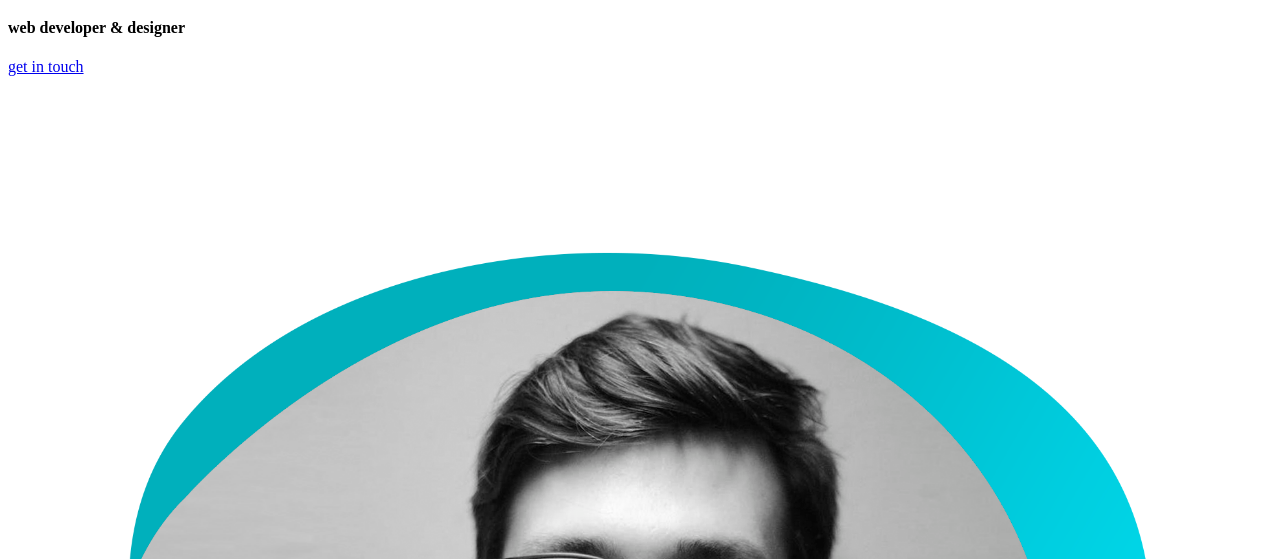
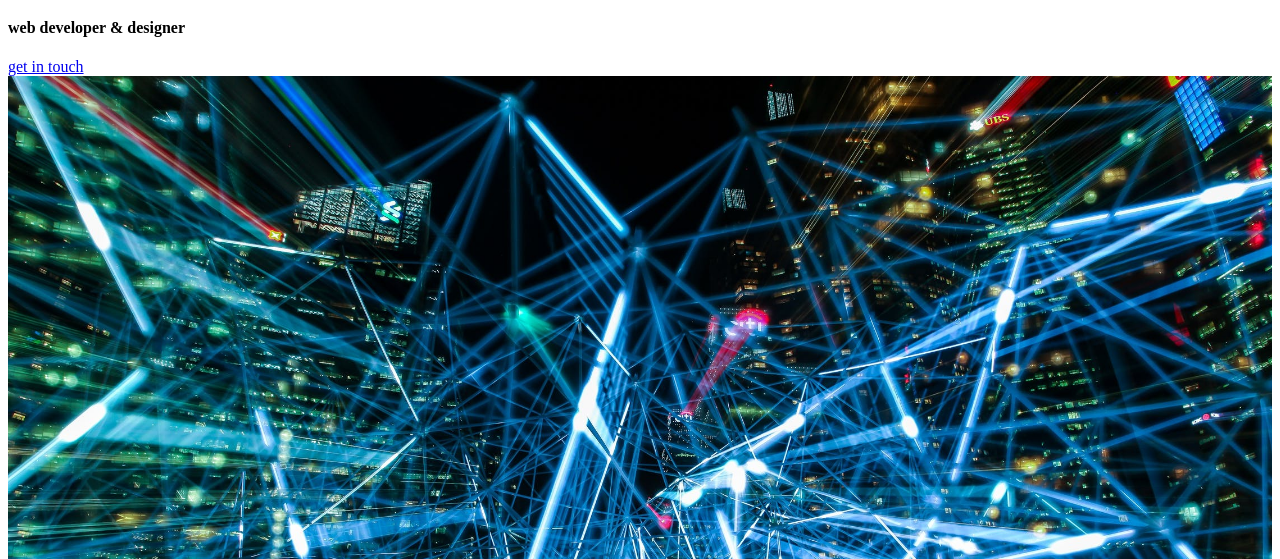
Before and after one commit to jelsonjay/digital, a Gatsby site: page / in a window 1280 px wide. Shown: the part 393-952 px from the top of the page. Built offline with nearby package versions, Linux system fonts and the light colour scheme; Gatsby itself is replaced by a stand-in of ours.

Commit message:
commit new picture

```diff
--- a/src/components/Hero.js
+++ b/src/components/Hero.js
@@ -6,7 +6,7 @@
 
 const query = graphql `
 {
-  file(relativePath: {eq: "hero-img.png"}) {
+  file(relativePath: {eq: "hero-img.jpeg"}) {
     childImageSharp {
       fluid {
      ...GatsbyImageSharpFluid
--- a/src/css/main.css
+++ b/src/css/main.css
@@ -454,13 +454,12 @@
 		grid-row: 1/1;
 		grid-column: 1 / span 8;
 	}
-	/*
+
 	.hero-img {
 		display: block;
 		grid-row: 1/1;
 		grid-column: 6/-1;
-  }
-  */
+	}
 }
 @media screen and (min-width: 1170px) {
 	.hero h4 {
```
Also changed, not shown: src/assets/hero-img.jpeg (added), src/assets/hero-img.png (deleted).
